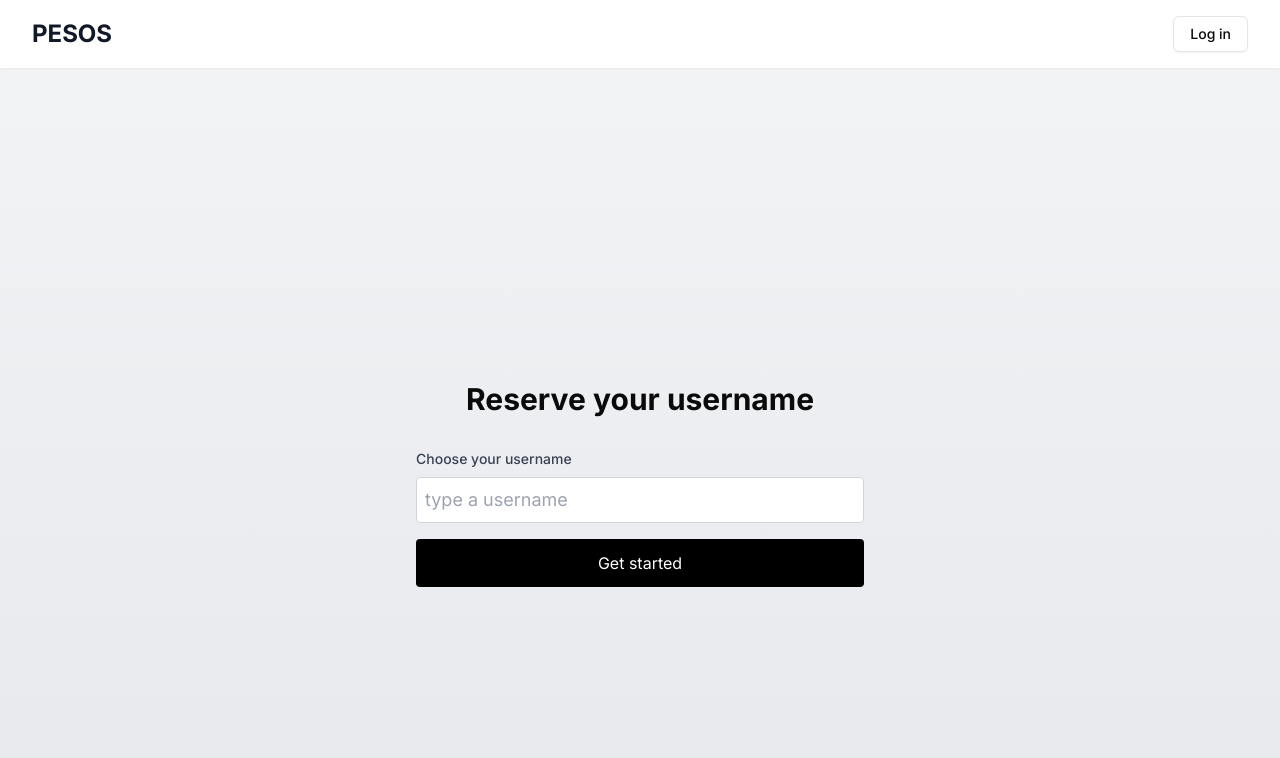
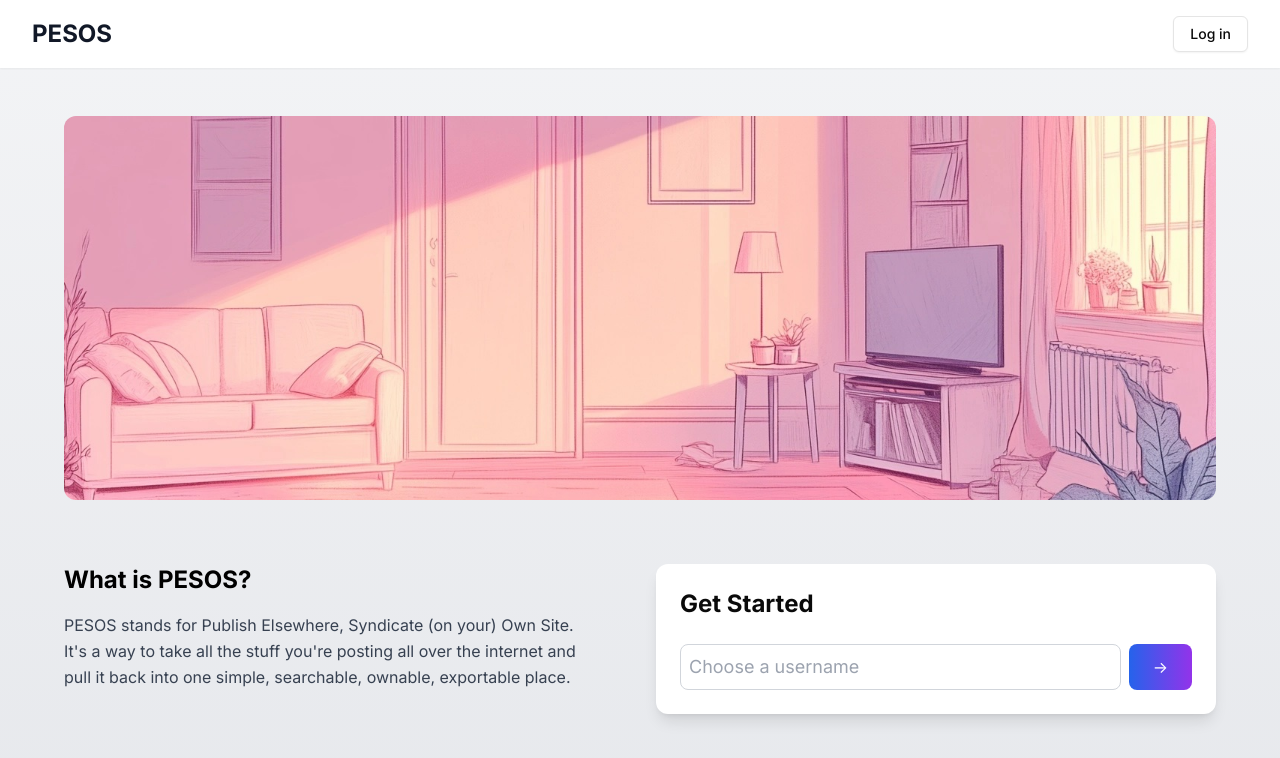
Before and after one commit to jonbell-lot23/pesos, a Next.js app: page / in a window 1280 px wide. Shown: the top 758 px of the page. Built offline with nearby package versions, Linux system fonts and the light colour scheme; no server answers.

Commit message:
Visuals looking less bad now

```diff
--- a/components/LandingPageWithUsername.tsx
+++ b/components/LandingPageWithUsername.tsx
@@ -173,25 +173,39 @@ export default function LandingPageWithUsername() {
   }
 
   return (
-    <div className="flex min-h-screen flex-col items-center justify-center p-8 relative">
-      <h1 className="text-3xl font-bold mb-8">Reserve your username</h1>
+    <div className="flex min-h-screen flex-col items-center p-8 relative">
+      {/* Hero Section */}
+      <div className="w-full max-w-6xl mx-auto text-center mb-16">
+        {/* Illustration Space */}
+        <div
+          className="w-full h-96 mb-16 rounded-xl flex items-center justify-center bg-cover bg-center"
+          style={{ backgroundImage: "url('/couch.jpg')" }}
+        ></div>
 
-      <div className="w-full max-w-md space-y-4">
-        <div className="flex flex-col space-y-2">
-          <label
-            htmlFor="username"
-            className="text-sm font-medium text-gray-700"
-          >
-            Choose your username
-          </label>
-          <div className="relative">
+        {/* Description and Sign In Sections */}
+        <div className="grid md:grid-cols-2 gap-8 mb-16">
+          <div className="space-y-4 p-0 rounded-xl text-left">
+            <h2 className="text-2xl font-bold text-black">What is PESOS?</h2>
+            <p className="text-gray-700 leading-relaxed mr-12">
+              PESOS stands for Publish Elsewhere, Syndicate (on your) Own Site.
+              It's a way to take all the stuff you're posting all over the
+              internet and pull it back into one simple, searchable, ownable,
+              exportable place.
+            </p>
+          </div>
+
+          {/* Username Section */}
+          <div className="space-y-4 p-6 bg-white rounded-xl shadow-lg">
+            <h2 className="text-2xl font-bold text-left mb-6">Get Started</h2>
+            <div className="flex gap-2">
+              <div className="relative flex-1">
                 <input
                   id="username"
                   type="text"
-              placeholder="type a username"
+                  placeholder="Choose a username"
                   value={username}
                   onChange={handleInputChange}
-              className={`w-full border p-2 rounded text-lg ${
+                  className={`w-full border p-2 rounded-lg text-lg ${
                     availability === "unavailable"
                       ? "border-red-500 focus:ring-red-500"
                       : availability === "available"
@@ -211,31 +225,31 @@ export default function LandingPageWithUsername() {
                   )}
                 </div>
               </div>
-        </div>
 
-        {/* Validation Messages - only show if there was a submit attempt */}
-        {validationError && (
-          <div className="text-red-600 text-sm">{validationError}</div>
-        )}
-        {error && <div className="text-red-600 text-sm">{error}</div>}
-
-        {/* Submit Button */}
               {!isLoaded || !user ? (
                 <SignInButton mode="modal">
-            <button className="w-full px-6 py-3 bg-black text-white rounded hover:bg-gray-800 disabled:opacity-50 disabled:cursor-not-allowed">
-              Get started
+                  <button className="px-6 py-2 bg-gradient-to-r from-blue-600 to-purple-600 text-white rounded-lg hover:from-blue-700 hover:to-purple-700 transition-all duration-200 disabled:opacity-50 disabled:cursor-not-allowed whitespace-nowrap">
+                    {"->"}
                   </button>
                 </SignInButton>
               ) : (
                 <button
                   onClick={() => handleSubmitUsername(username)}
                   disabled={loading}
-            className="w-full px-6 py-3 bg-black text-white rounded hover:bg-gray-800 disabled:opacity-50 disabled:cursor-not-allowed"
+                  className="px-6 py-2 bg-gradient-to-r from-blue-600 to-purple-600 text-white rounded-lg hover:from-blue-700 hover:to-purple-700 transition-all duration-200 disabled:opacity-50 disabled:cursor-not-allowed whitespace-nowrap"
                 >
                   {loading ? "Creating..." : "Get started"}
                 </button>
               )}
             </div>
+
+            {validationError && (
+              <div className="text-red-600 text-sm">{validationError}</div>
+            )}
+            {error && <div className="text-red-600 text-sm">{error}</div>}
+          </div>
+        </div>
+      </div>
     </div>
   );
 }
```
Also changed, not shown: public/couch.jpg (added). Lines whose indentation alone changed are shown as unchanged.
